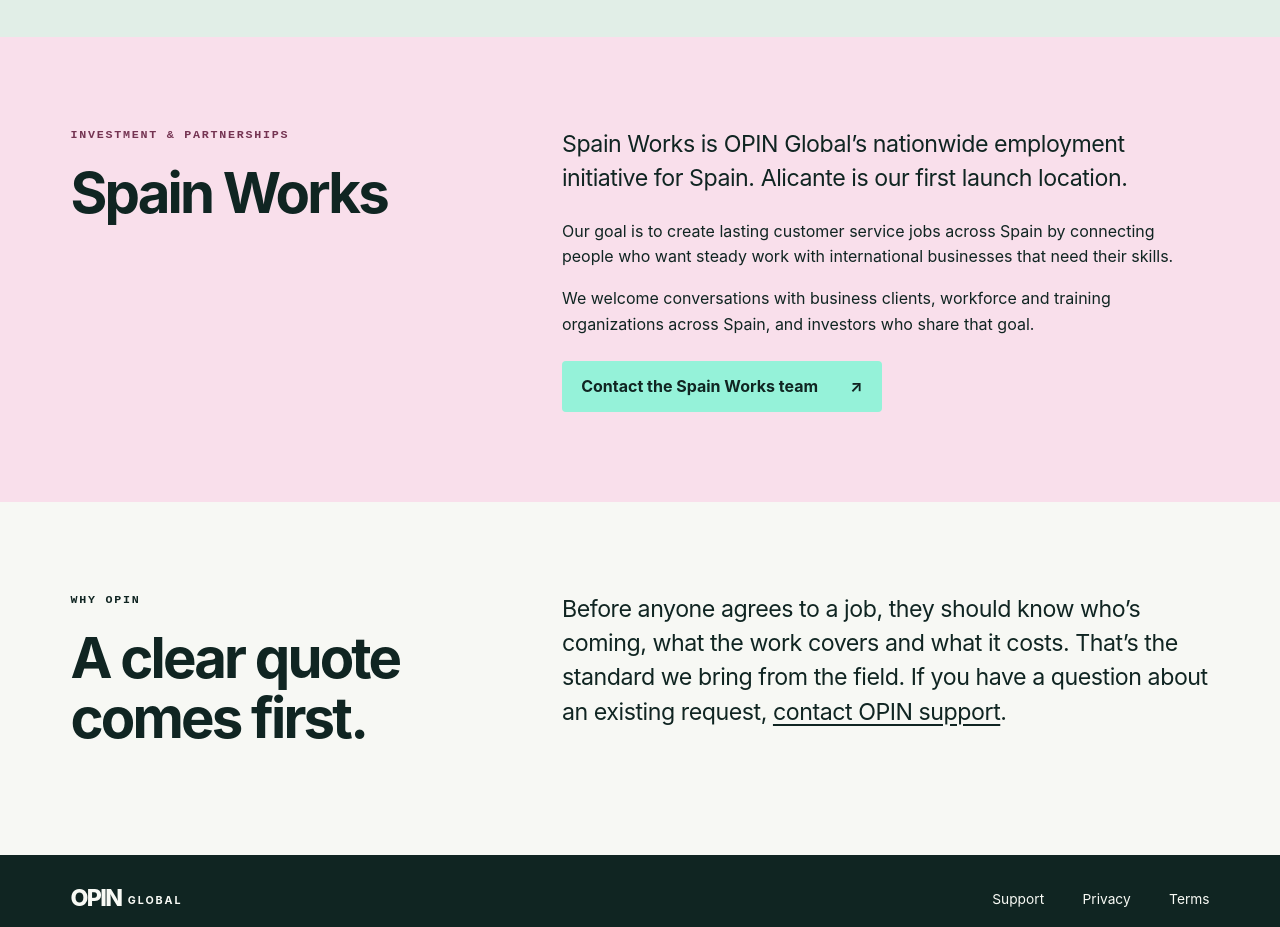
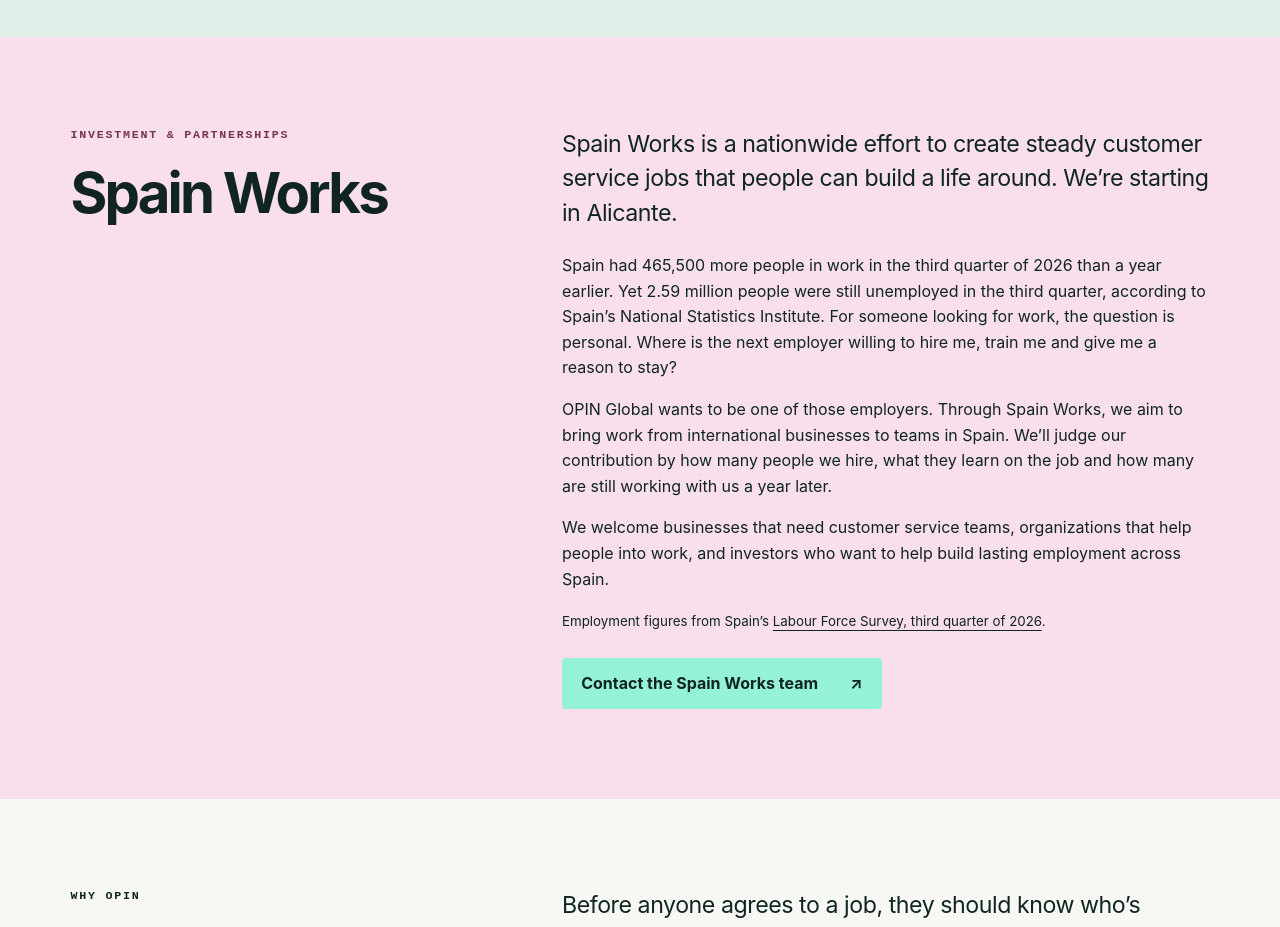
Before and after one commit to nurdthug/OPINsite, a plain HTML site: page site/about/index.html in a window 1280 px wide. Shown: the part 2220-3147 px from the top of the page. Drawn offline with Linux system fonts and the light colour scheme.

Commit message:
Explain Spain Works’ employment mission with official labour force figures

```diff
--- a/site/about/index.html
+++ b/site/about/index.html
@@ -89,9 +89,11 @@ footer .foot{padding:1.6rem 0}
   <div class="wrap section split">
     <div><p class="eyebrow">Investment &amp; partnerships</p><h2>Spain Works</h2></div>
     <div>
-      <p class="lead">Spain Works is OPIN Global’s nationwide employment initiative for Spain. Alicante is our first launch location.</p>
-      <p>Our goal is to create lasting customer service jobs across Spain by connecting people who want steady work with international businesses that need their skills.</p>
-      <p>We welcome conversations with business clients, workforce and training organizations across Spain, and investors who share that goal.</p>
+      <p class="lead">Spain Works is a nationwide effort to create steady customer service jobs that people can build a life around. We’re starting in Alicante.</p>
+      <p>Spain had 465,500 more people in work in the third quarter of 2026 than a year earlier. Yet 2.59 million people were still unemployed in the third quarter, according to Spain’s National Statistics Institute. For someone looking for work, the question is personal. Where is the next employer willing to hire me, train me and give me a reason to stay?</p>
+      <p>OPIN Global wants to be one of those employers. Through Spain Works, we aim to bring work from international businesses to teams in Spain. We’ll judge our contribution by how many people we hire, what they learn on the job and how many are still working with us a year later.</p>
+      <p>We welcome businesses that need customer service teams, organizations that help people into work, and investors who want to help build lasting employment across Spain.</p>
+      <p><small>Employment figures from Spain’s <a href="https://www.ine.es/dyngs/Prensa/EPA3T26.htm" hreflang="es">Labour Force Survey, third quarter of 2026</a>.</small></p>
       <a class="cta" href="mailto:support@opinglobal.com?subject=Spain%20Works%20investment%20or%20partnership">Contact the Spain Works team <span aria-hidden="true">↗</span></a>
     </div>
   </div>
```
